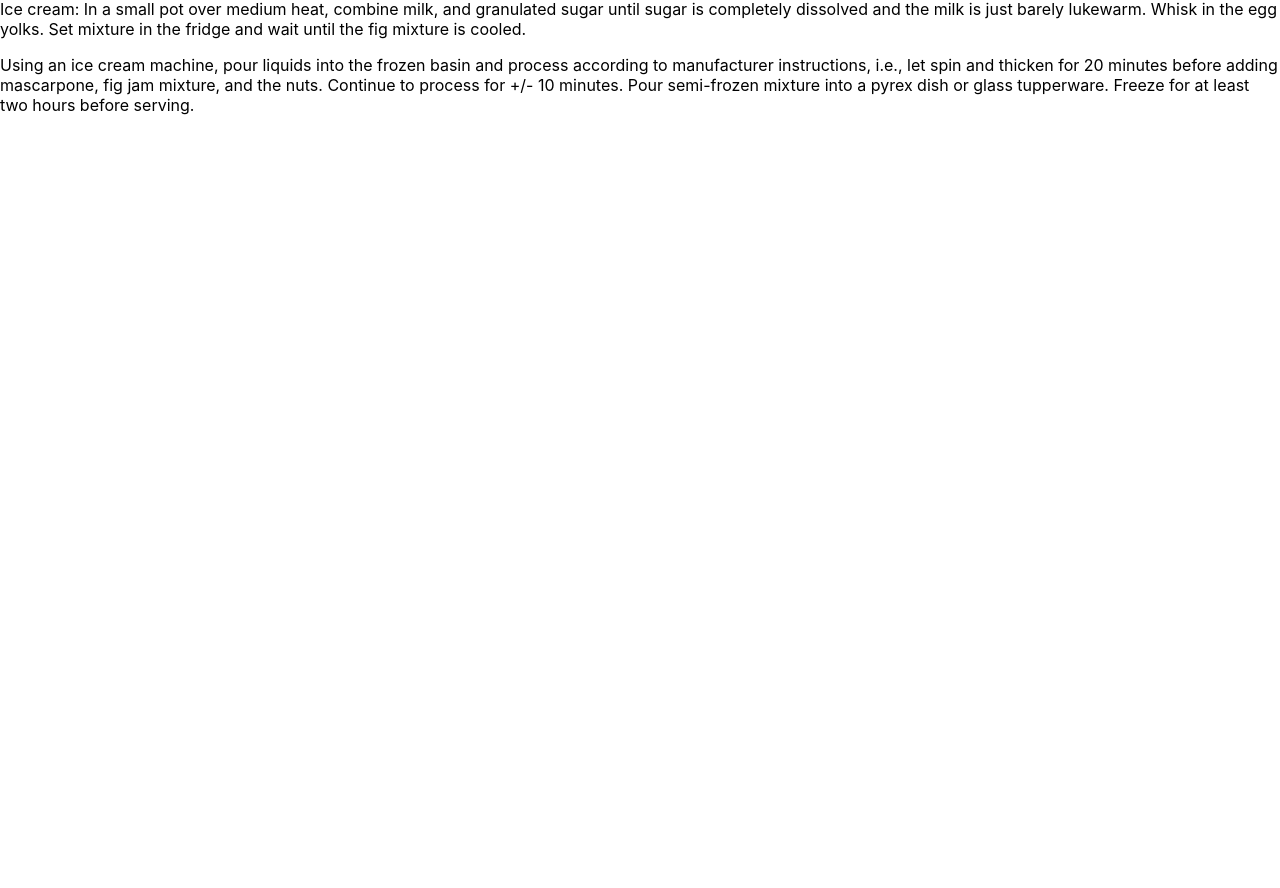
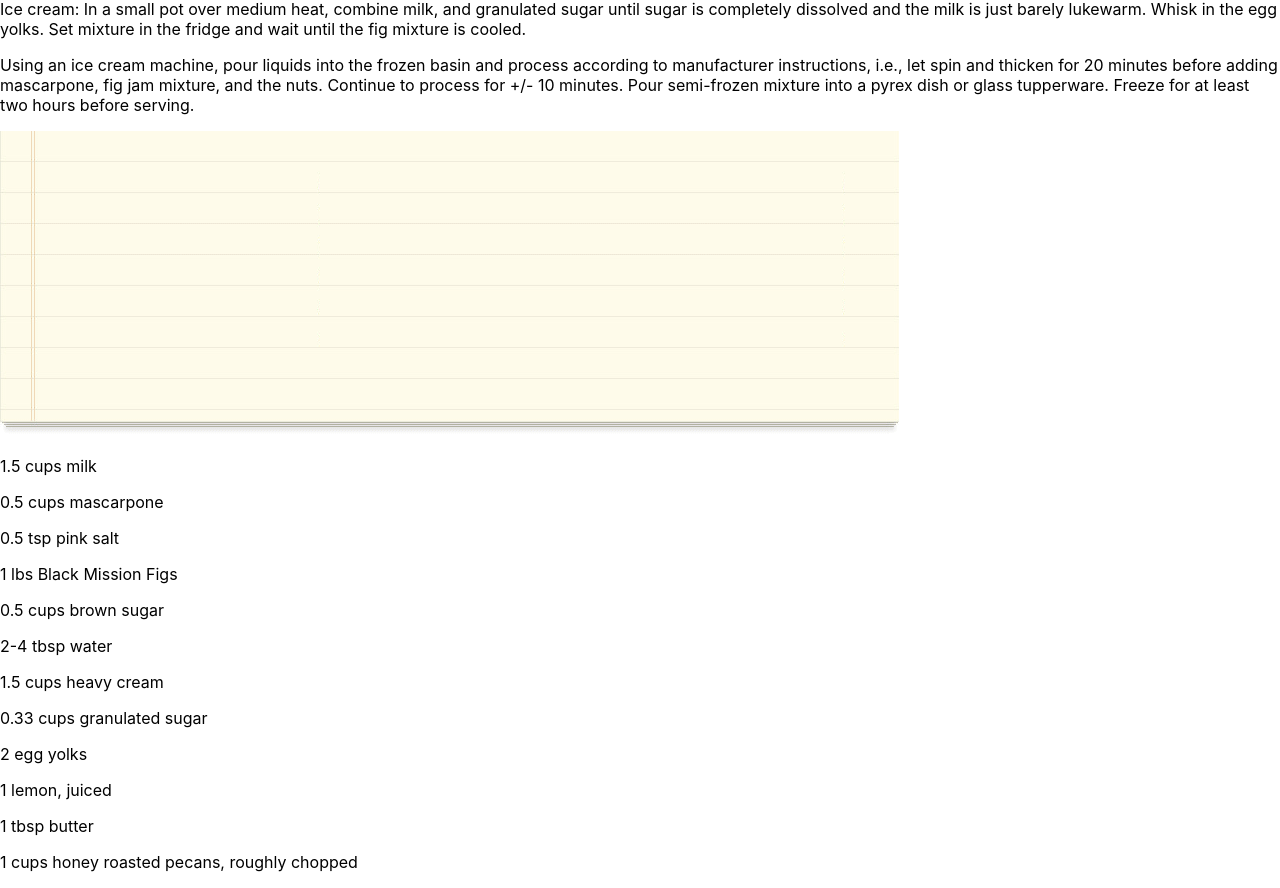
Before and after one commit to julianne-vela/chocolate-pizza, a React (Create React App) app: page / in a window 1280 px wide. Shown: the part 1039-1927 px from the top of the page. Before the commit the page ends 1170 px from the top, so only its background shows below. Built offline with nearby package versions, Linux system fonts and the light colour scheme.

Commit message:
ingredients list

```diff
--- a/src/App.js
+++ b/src/App.js
@@ -2,14 +2,34 @@ import React from 'react';
 import Header from './header.js';
 import MainArticle from './image.js';
 import RecipeSteps from './recipe-instructions.js';
+import { Ingredients } from './data.js';
+import IngredientList from './ingredient-list.js';
+
+class IngredientItem extends React.Component {
+  render() {
+    return <div>
+      <p>
+        {this.props.ingredient.amount} {this.props.ingredient.unit} {this.props.ingredient.name}
+      </p>
+    </div>
+  }
+}
 
 export default class App extends React.Component {
   render() {
+    const ingredientsList = Ingredients.map(
+      ingredientItem =>
+      <IngredientItem ingredient={
+        ingredientItem
+      } />)
+
     return (
       <>
         <Header />
         <MainArticle />
         <RecipeSteps />
+        <IngredientList />
+        { ingredientsList }
       </>
     );
   }
--- /dev/null
+++ b/src/data.js
@@ -0,0 +1,75 @@
+export const Ingredients = [
+    {
+        name: 'milk',
+        amount: 1.5,
+        unit: 'cups',
+
+    },
+    {
+        name: 'mascarpone',
+        amount: 0.5,
+        unit: 'cups',
+
+    },
+    {
+        name: 'pink salt',
+        amount: 0.5,
+        unit: 'tsp',
+
+    },
+    {
+        name: 'Black Mission Figs',
+        amount: 1,
+        unit: 'lbs',
+
+    },
+    {
+        name: 'brown sugar',
+        amount: 0.5,
+        unit: 'cups',
+
+    },
+    {
+        name: 'water',
+        amount: '2-4',
+        unit: 'tbsp',
+
+    },
+    {
+        name: 'heavy cream',
+        amount: 1.5,
+        unit: 'cups',
+
+    },
+    {
+        name: 'granulated sugar',
+        amount: 0.33,
+        unit: 'cups',
+
+    },
+    {
+        name: 'egg yolks',
+        amount: 2,
+        unit: null,
+
+    },
+    {
+        name: 'lemon, juiced',
+        amount: 1,
+        unit: null,
+
+    },
+    {
+        name: 'butter',
+        amount: 1,
+        unit: 'tbsp',
+
+    },
+    {
+        name: 'honey roasted pecans, roughly chopped',
+        amount: 1,
+        unit: 'cups',
+
+    },
+
+]
--- /dev/null
+++ b/src/ingredient-list.js
@@ -0,0 +1,13 @@
+import React from 'react';
+import listBg from './assets/list-bg.png';
+
+
+export default class IngredientList extends React.Component {
+    render () {
+        return (
+            <div className='ingredientList'>
+                <img src={listBg}></img>
+            </div>
+        )
+    }
+}
```
Also changed, not shown: src/ingredients.js (deleted).
